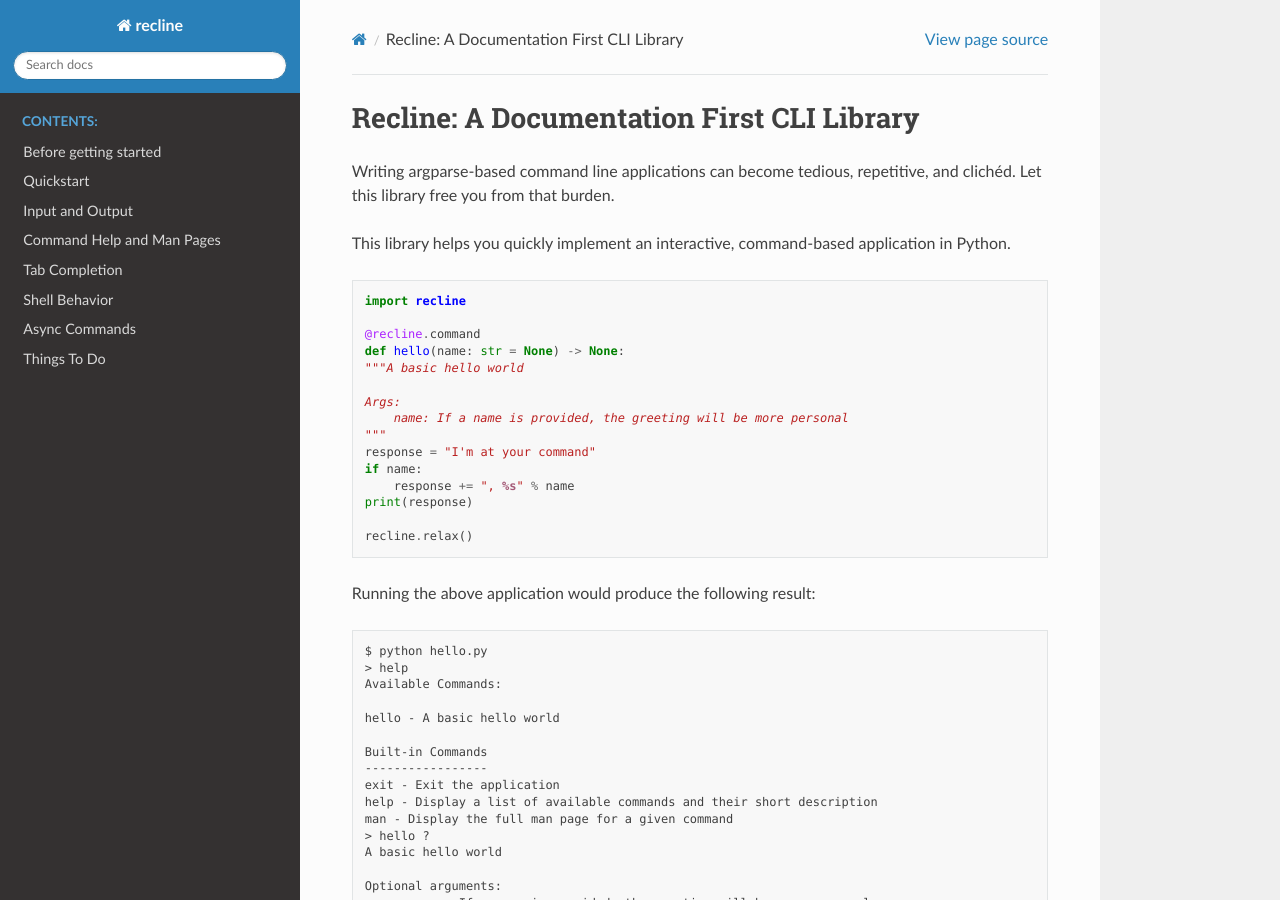
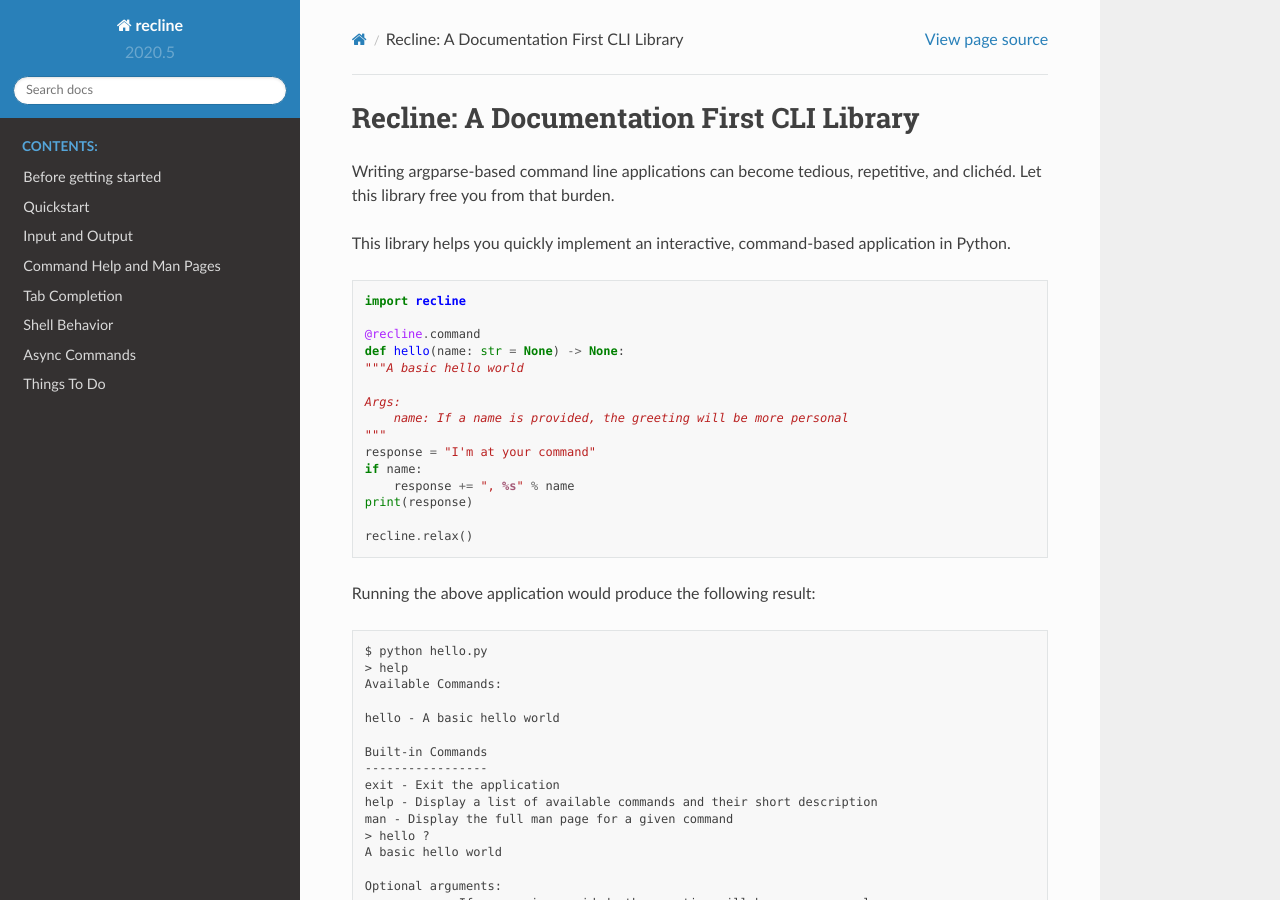
Before and after one commit to NetApp/recline, a Sphinx documentation site: the page built from docs/index.rst, in a window 1280 px wide and 900 px high. Built offline with Sphinx 7.4.7 and the Read the Docs theme 2.0.0, drawn with Linux system fonts in a browser that asks for light colours; pages that are not in the unit, such as notebooks, are missing from menus; the version number is read from the project's files by our own code.

Commit message:
Moving the release to a stable version number

```diff
--- a/docs/conf.py
+++ b/docs/conf.py
@@ -13,18 +13,17 @@
 # import os
 # import sys
 # sys.path.insert(0, os.path.abspath('.'))
-import sys
-import recline
-
+from datetime import datetime
+import importlib_metadata
 
 # -- Project information -----------------------------------------------------
 
 project = 'recline'
-copyright = '2020, NetApp'
 author = 'NetApp'
+copyright = '%s, %s' % (datetime.now().year, author)
 
 # The full version, including alpha/beta/rc tags
-# release = recline.__version__
+release = importlib_metadata.version('recline')
 
 
 # -- General configuration ---------------------------------------------------
--- a/docs/index.rst
+++ b/docs/index.rst
@@ -1,5 +1,5 @@
 Recline: A Documentation First CLI Library
-=========================================
+==========================================
 
 Writing argparse-based command line applications can become tedious, repetitive,
 and clichéd. Let this library free you from that burden.
--- a/pyproject.toml
+++ b/pyproject.toml
@@ -1,6 +1,6 @@
 [tool.poetry]
 name = "recline"
-version = "2020.5rc1"
+version = "2020.5"
 description = "Writing argparse-based command line applications can become tedious, repetitive, and difficult to do right. Relax and let this library free you from that burden."
 license = "BSD-3-Clause"
 authors = ["NetApp <ng-netapp-oss@netapp.com>"]
```
